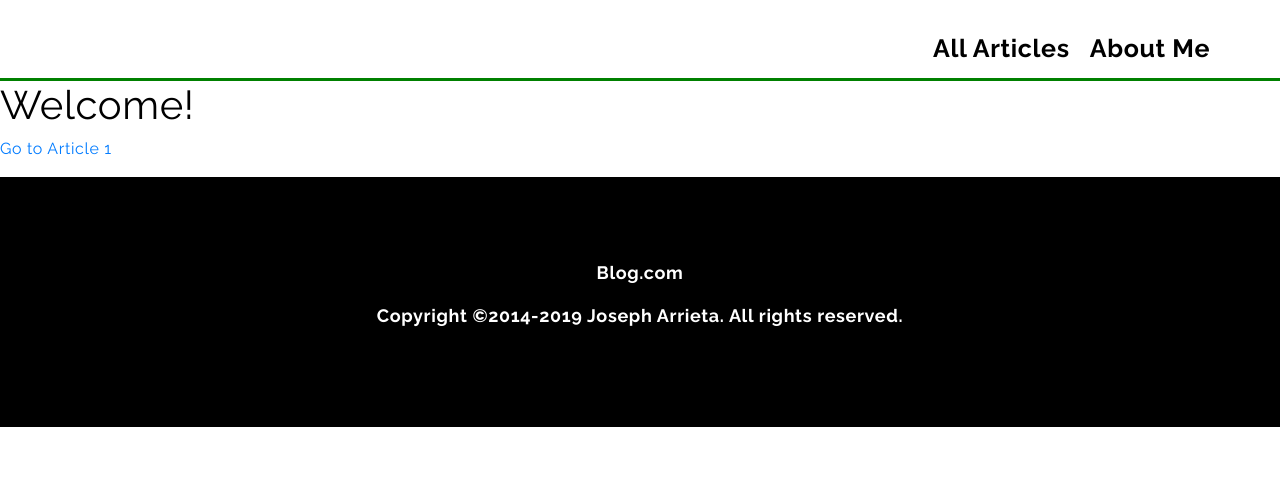
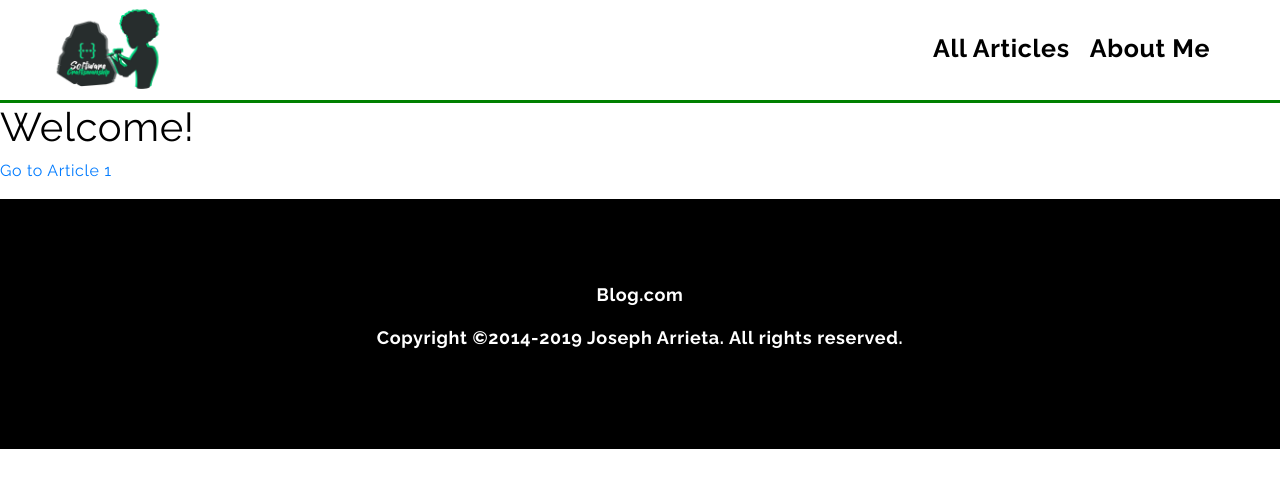
Before and after one commit to jac1013/blog-client, a React (Create React App) app: page / in a window 1280 px wide. Shown: the top 488 px of the page. Built offline with nearby package versions, Linux system fonts and the light colour scheme; no server answers.

Commit message:
Logo comp rev1 (#17)
* Logo Component'

* Logo Component

* Logo with Styles

* logo with styles

* logo final

```diff
--- /dev/null
+++ b/src/components/LogoComp/Logo.js
@@ -0,0 +1,14 @@
+import React from "react";
+import {Link} from "react-router-dom";
+import LogoImg from "../../assets/Logo.png";
+import classes from "../LogoComp/Logo.module.css";
+
+const Logo = (props) => (
+    <div className={classes.Logo}>
+        <Link to="/">
+            <img src={LogoImg} alt="Logo" />
+        </Link>
+    </div>
+);
+
+export default Logo;
--- /dev/null
+++ b/src/components/LogoComp/Logo.module.css
@@ -0,0 +1,7 @@
+img {
+    width: 120px;
+    height: auto;
+    margin-top: -40px;
+    margin-bottom: -20px;
+
+}
--- a/src/components/Navigation/Header/Header.js
+++ b/src/components/Navigation/Header/Header.js
@@ -2,9 +2,11 @@ import React from 'react';
 
 import NavigationItems from "./NavigationItems/NavigationItems";
 import classes from "./Header.module.css";
+import Logo from "../../LogoComp/Logo.js";
 
 const Header = () => (
   <header className={classes.Header}>
+    <Logo Link="/"></Logo>
     <NavigationItems></NavigationItems>
   </header>
 );
--- a/src/containers/MainBody/MainBody.js
+++ b/src/containers/MainBody/MainBody.js
@@ -8,7 +8,7 @@ import WrittenBy from "../../components/WrittenBy/WrittenBy";
 const MainBody = () => (
   <main className={classes.Main}>
     <div>
-      <Title fontSize="100px">Helloggggggggggggggggggggggggggg</Title>
+      <Title fontSize="100px">Helloggggggggggggggggggggg</Title>
       <WrittenBy link="https://www.youtube.com/watch?v=uuBETyA_yxc" author="@Joseph" date="January 14, 2017"/>
       <ArticleBody />
     </div>
```
Also changed, not shown: src/assets/Logo.png (added), src/assets/LogoJac.jpg (deleted).
